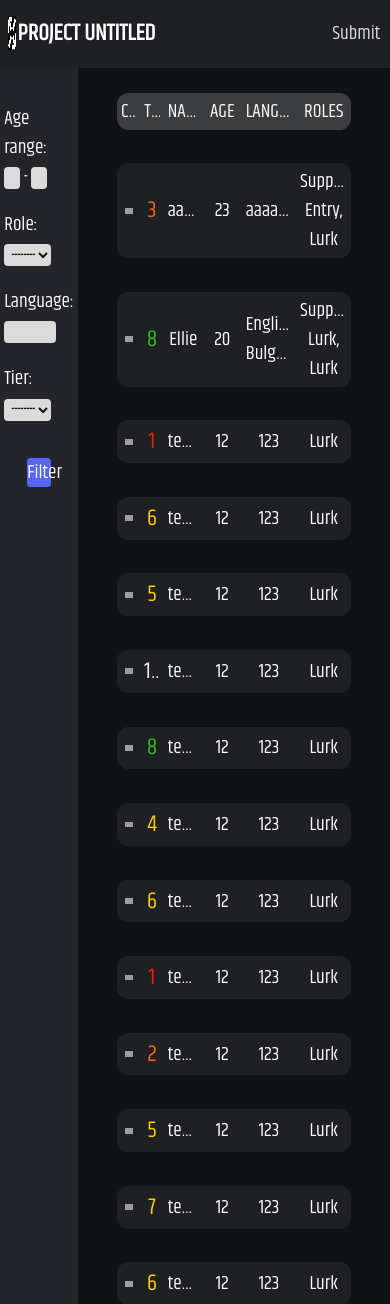
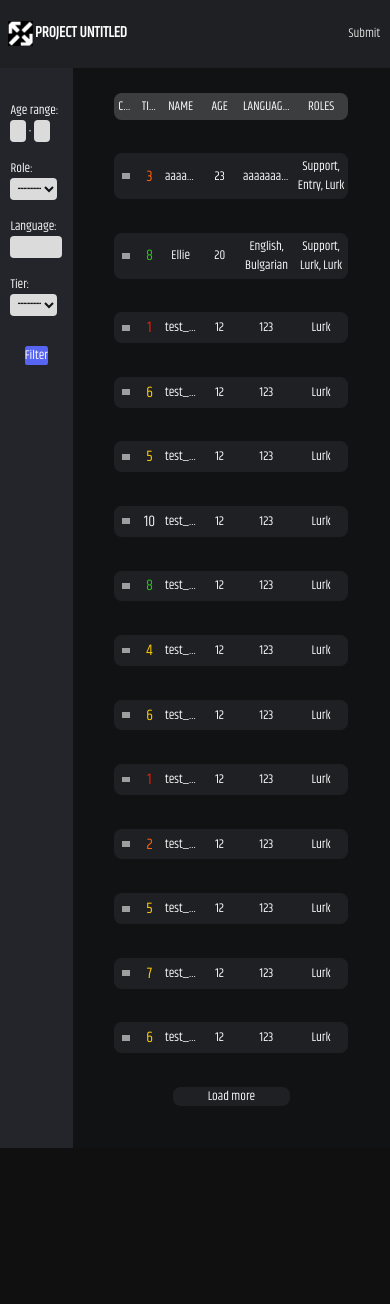
Before and after one commit to xMoneMone/Project_Untitled, a Django app: page / in a window 390 px wide. Shown: the top 1304 px of the page. After the commit the page ends 1148 px from the top, so only its background shows below. Run offline with Django 4.2, Linux system fonts and the light colour scheme; data comes from the database, SQL or seed files in the repository; some libraries are stand-ins or nearby versions; grey boxes are pictures that could not be loaded.

Commit message:
added base mobile

```diff
--- a/static/css/base.css
+++ b/static/css/base.css
@@ -62,3 +62,15 @@ header {
     height: 4vh;
     margin-right: 0.5vw;
 }
+
+@media (max-width: 600px) {
+	body {
+        font-size: 0.8em;
+    }
+
+    .logo_img {
+        height: 3vh;
+        width: 3vh;
+        margin-right: 0.5vw;
+    }
+}
--- a/templates/base.html
+++ b/templates/base.html
@@ -7,6 +7,7 @@
     <link rel="icon" href="{% static 'images/logo.png' %}">
     <link rel="stylesheet" href="{% static 'css/base.css' %}">
     <script src="http://ajax.googleapis.com/ajax/libs/jquery/1.5/jquery.min.js"></script>
+    <meta content="width=device-width, initial-scale=1" name="viewport" />
     <meta charset="UTF-8">
     {% block headers %} {% endblock headers %}
 </head>
```
